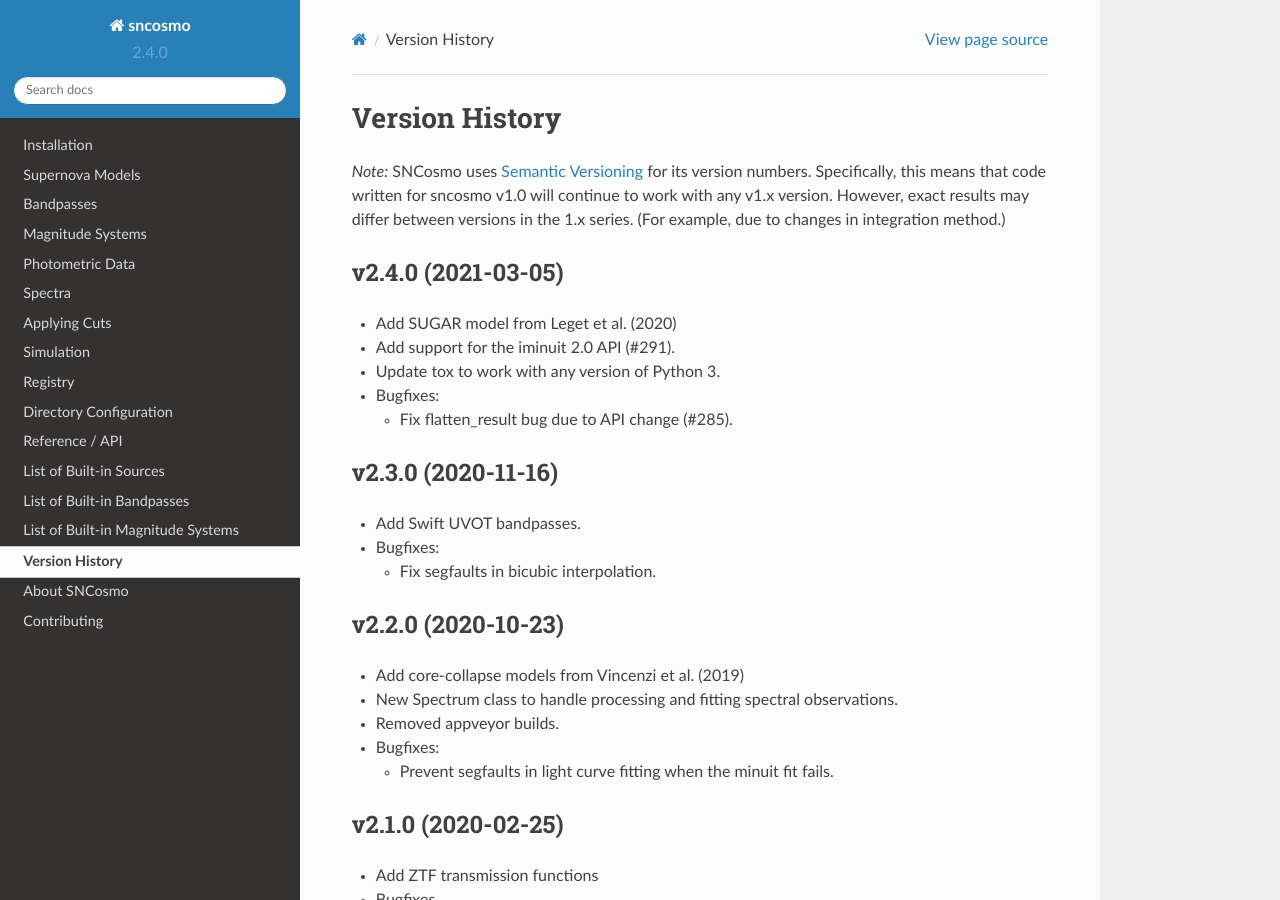
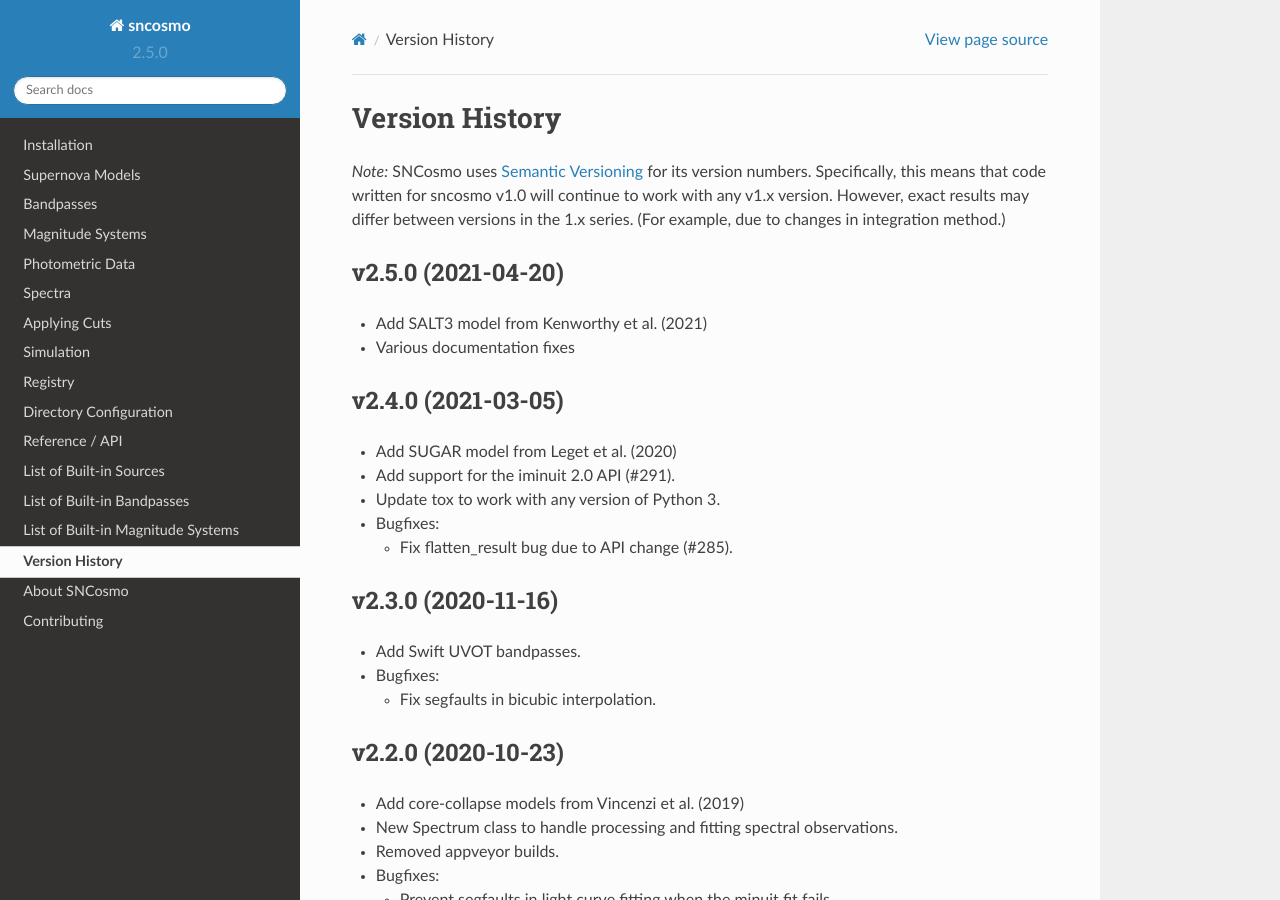
Before and after one commit to sncosmo/sncosmo, a Sphinx documentation site: the page built from docs/history.rst, in a window 1280 px wide and 900 px high. Built offline with Sphinx 7.4.7 and the Read the Docs theme 2.0.0, drawn with Linux system fonts in a browser that asks for light colours; pages that are not in the unit, such as notebooks, are missing from menus.

Commit message:
prep for version 2.5.0

```diff
--- a/docs/history.rst
+++ b/docs/history.rst
@@ -7,6 +7,13 @@ its version numbers. Specifically, this means that code written for
 sncosmo v1.0 will continue to work with any v1.x version. However,
 exact results may differ between versions in the 1.x series. (For
 example, due to changes in integration method.)
+
+v2.5.0 (2021-04-20)
+===================
+
+- Add SALT3 model from Kenworthy et al. (2021)
+
+- Various documentation fixes
 
 v2.4.0 (2021-03-05)
 ===================
--- a/sncosmo/__init__.py
+++ b/sncosmo/__init__.py
@@ -8,7 +8,7 @@ import os
 from astropy.config import ConfigItem, ConfigNamespace
 from astropy.config.configuration import update_default_config
 
-__version__ = "2.4.0"
+__version__ = "2.5.0"
 
 
 def test(package=None, test_path=None, args=None, plugins=None,
```
